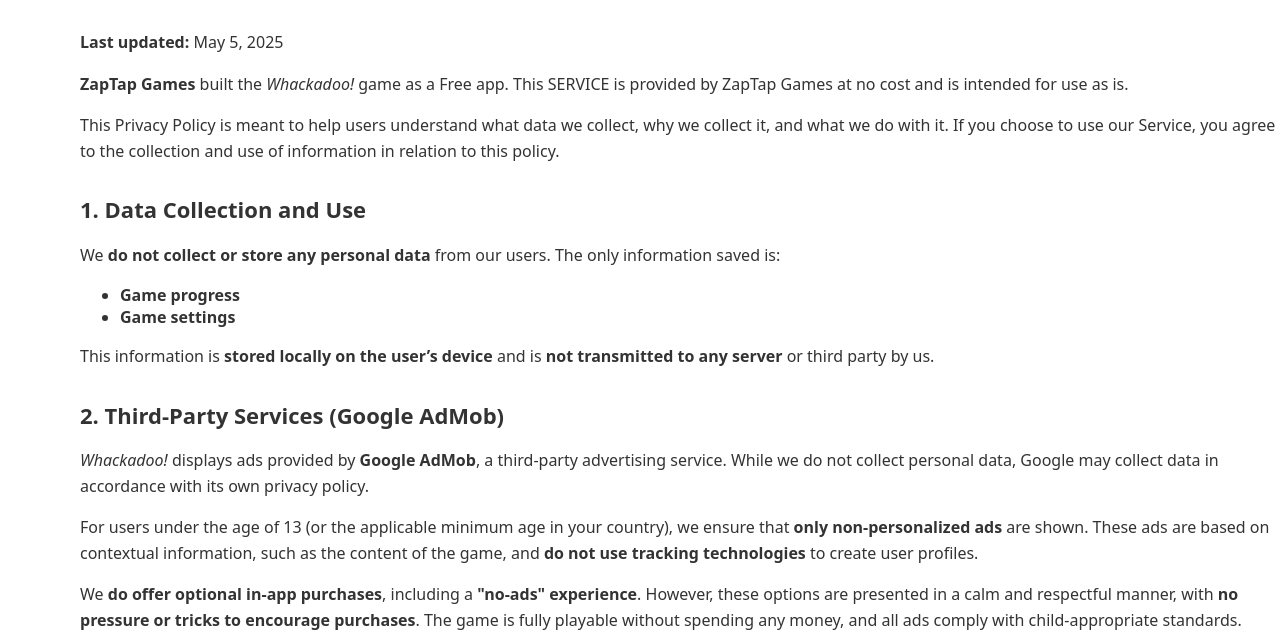
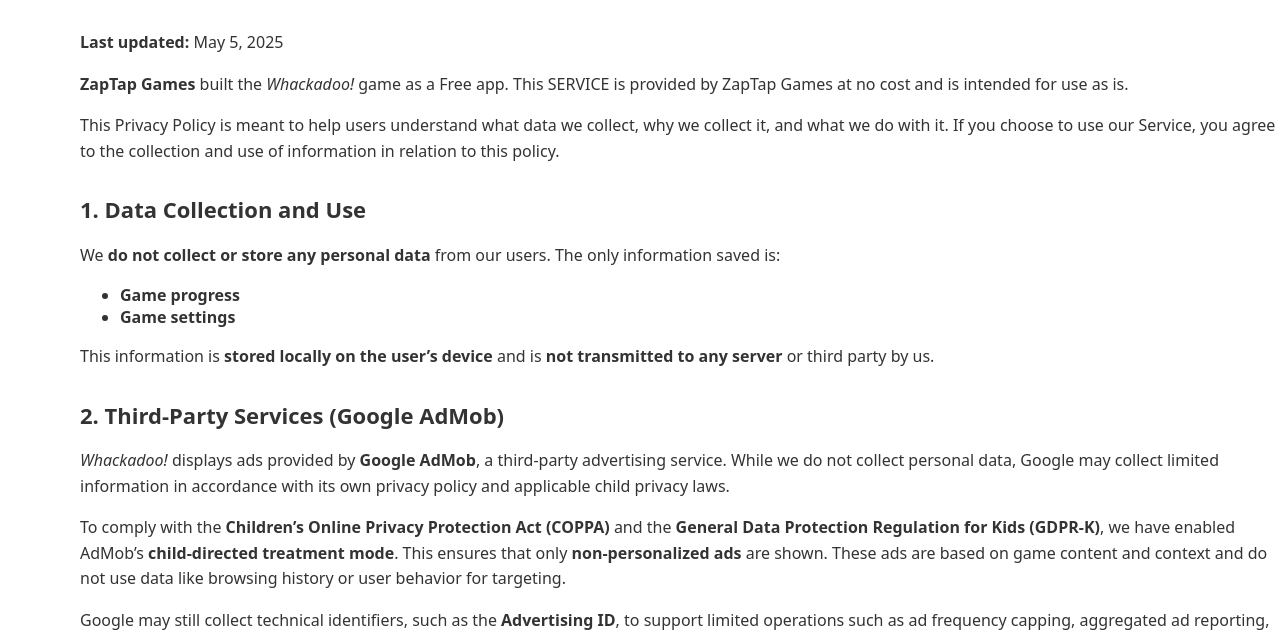
Before and after one commit to ZapTapGames/website, a plain HTML site: page games/whackadoo/privacy-policy/index.html in a window 1280 px wide. Shown: the part 311-949 px from the top of the page. Drawn offline with Linux system fonts and the light colour scheme.

Commit message:
Privacy Policy update - 20.06.2025
- ads and privacy topics

```diff
--- a/games/whackadoo/privacy-policy/index.html
+++ b/games/whackadoo/privacy-policy/index.html
@@ -207,18 +207,19 @@
     <p>This information is <strong>stored locally on the user’s device</strong> and is <strong>not transmitted to any server</strong> or third party by us.</p>
 
     <h2>2. Third-Party Services (Google AdMob)</h2>
-    <p><em>Whackadoo!</em> displays ads provided by <strong>Google AdMob</strong>, a third-party advertising service. While we do not collect personal data, Google may collect data in accordance with its own privacy policy.</p>
+    <p><em>Whackadoo!</em> displays ads provided by <strong>Google AdMob</strong>, a third-party advertising service. While we do not collect personal data, Google may collect limited information in accordance with its own privacy policy and applicable child privacy laws.</p>
 
-    <p>For users under the age of 13 (or the applicable minimum age in your country), we ensure that <strong>only non-personalized ads</strong> are shown. These ads are based on contextual information, such as the content of the game, and <strong>do not use tracking technologies</strong> to create user profiles.</p>
+    <p>To comply with the <strong>Children’s Online Privacy Protection Act (COPPA)</strong> and the <strong>General Data Protection Regulation for Kids (GDPR-K)</strong>, we have enabled AdMob’s <strong>child-directed treatment mode</strong>. This ensures that only <strong>non-personalized ads</strong> are shown. These ads are based on game content and context and do not use data like browsing history or user behavior for targeting.</p>
 
-    <p>We <strong>do offer optional in-app purchases</strong>, including a <strong>"no-ads" experience</strong>. However, these options are presented in a calm and respectful manner, with <strong>no pressure or tricks to encourage purchases</strong>. The game is fully playable without spending any money, and all ads comply with child-appropriate standards.</p>
+    <p>Google may still collect technical identifiers, such as the <strong>Advertising ID</strong>, to support limited operations such as ad frequency capping, aggregated ad reporting, and fraud detection. We do not have access to this data, and it is handled solely by Google.</p>
 
     <p>Read more about Google’s data practices here:
-      <a href="https://policies.google.com/privacy" target="_blank" rel="noopener noreferrer">Google Privacy Policy</a>
-    </p>
+    <a href="https://policies.google.com/privacy" target="_blank" rel="noopener noreferrer">Google Privacy Policy</a></p>
+
 
     <h2>3. Children’s Privacy</h2>
     <p><em>Whackadoo!</em> is designed for children aged 6 to 14. We <strong>do not knowingly collect or request any personal information from children</strong>. If you believe your child has provided us with personal information, please contact us immediately and we will delete it.</p>
+
 
     <h2>4. Security</h2>
     <p>While we do not collect personal information, we value your trust. For the limited local data (progress/settings), we aim to protect it within commercially acceptable means.</p>
```
